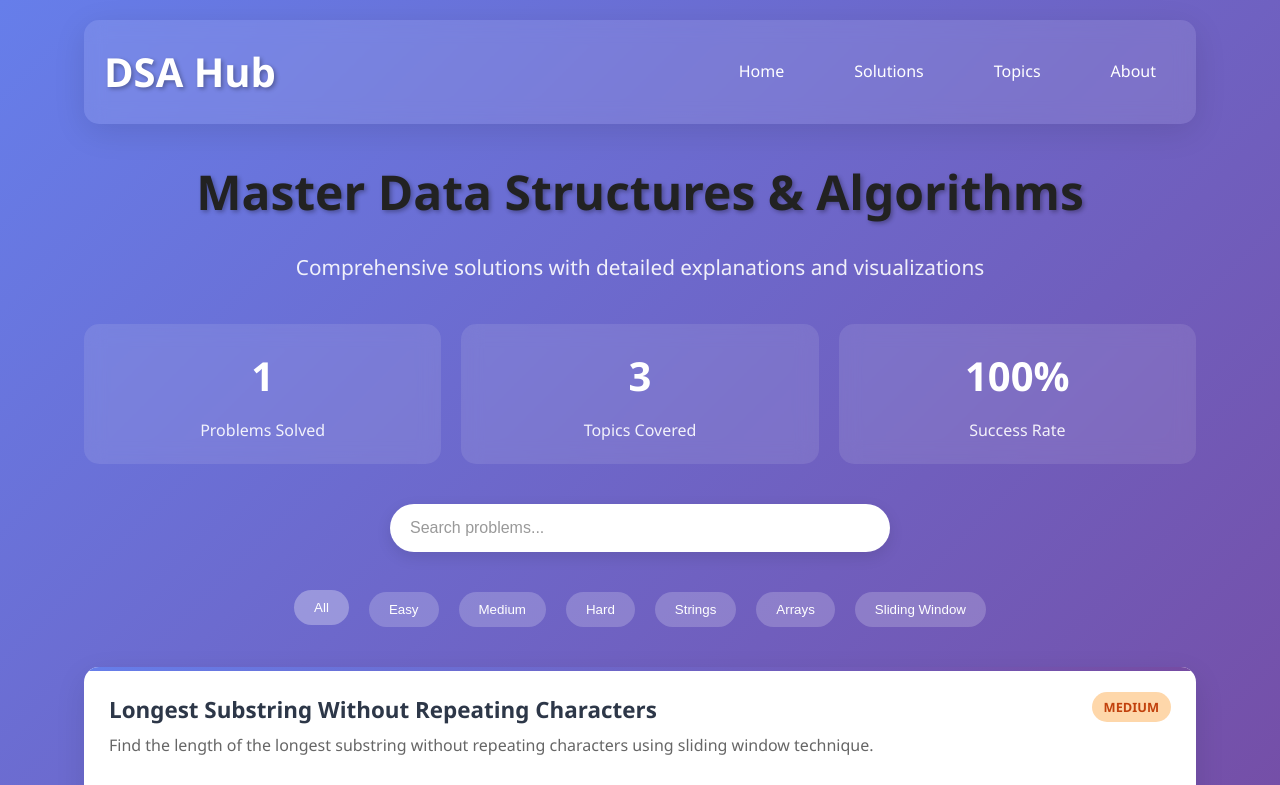
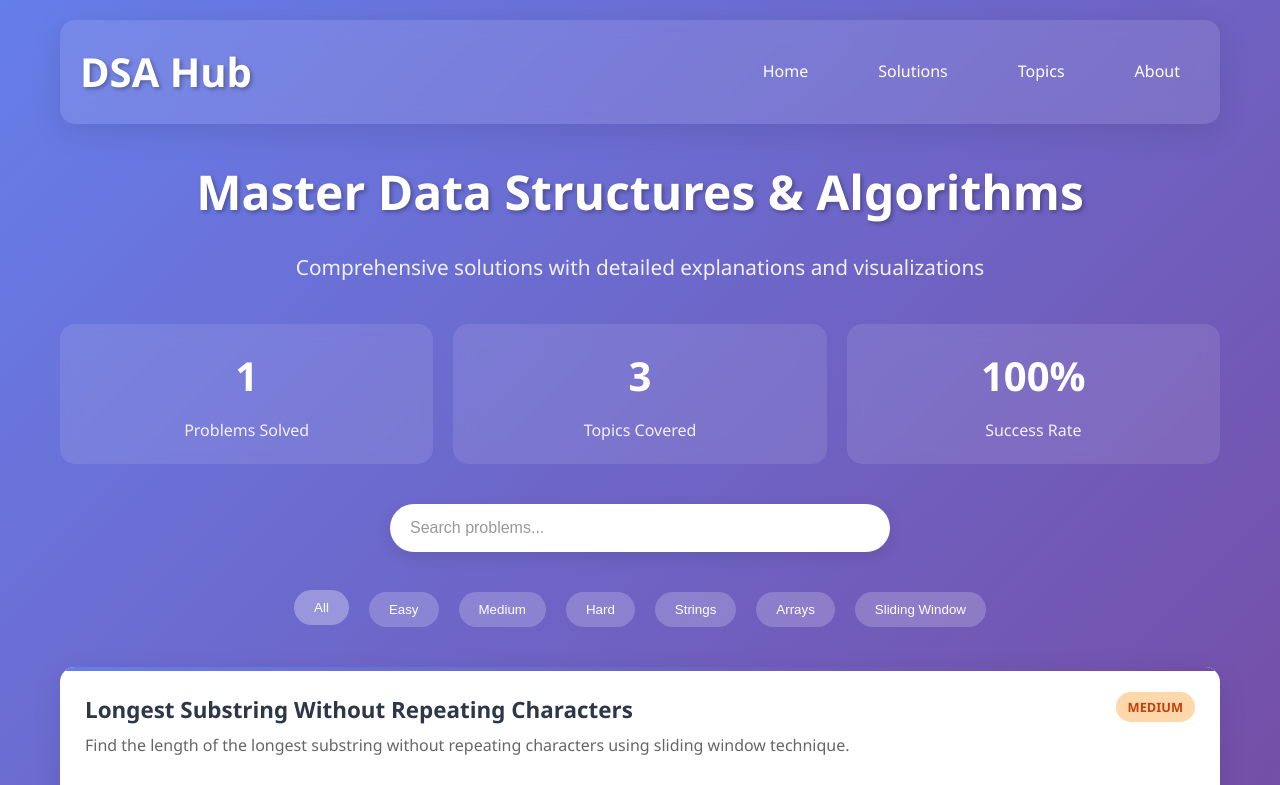
Before and after one commit to VandnaPanwar/Dsa_visuals, a plain HTML site: page index.html in a window 1280 px wide. Shown: the top 785 px of the page. Drawn offline with nearby package versions, Linux system fonts and the light colour scheme; files that its build step writes are made by us from their sources.

Commit message:
Update index.html

```diff
--- a/index.html
+++ b/index.html
@@ -1,7 +1,7 @@
 <!DOCTYPE html>
 <html lang="en">
 <head>
-    <link rel="stylesheet" href="assets/css/main.css">
+    <link rel="stylesheet" href="assets/css/style.css">
 
     <meta charset="UTF-8">
     <meta name="viewport" content="width=device-width, initial-scale=1.0">
```
